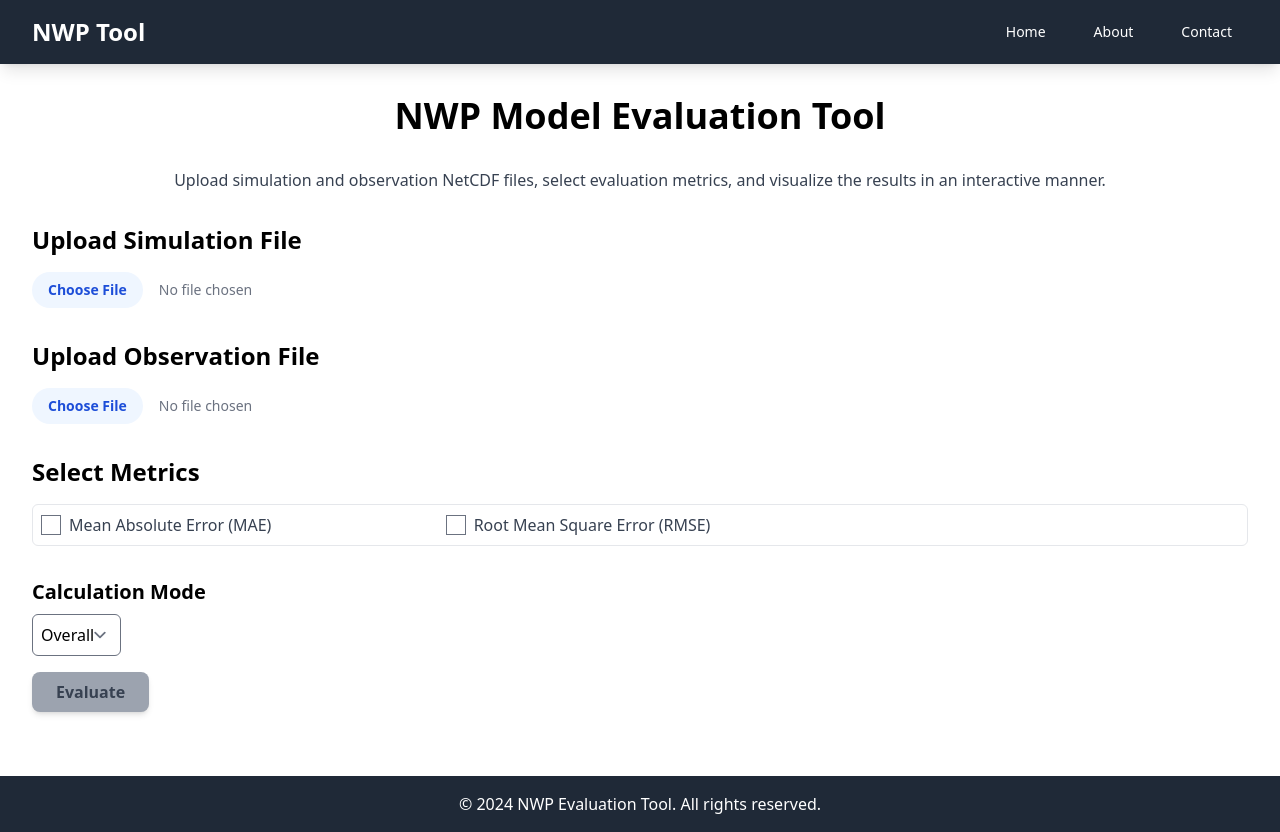
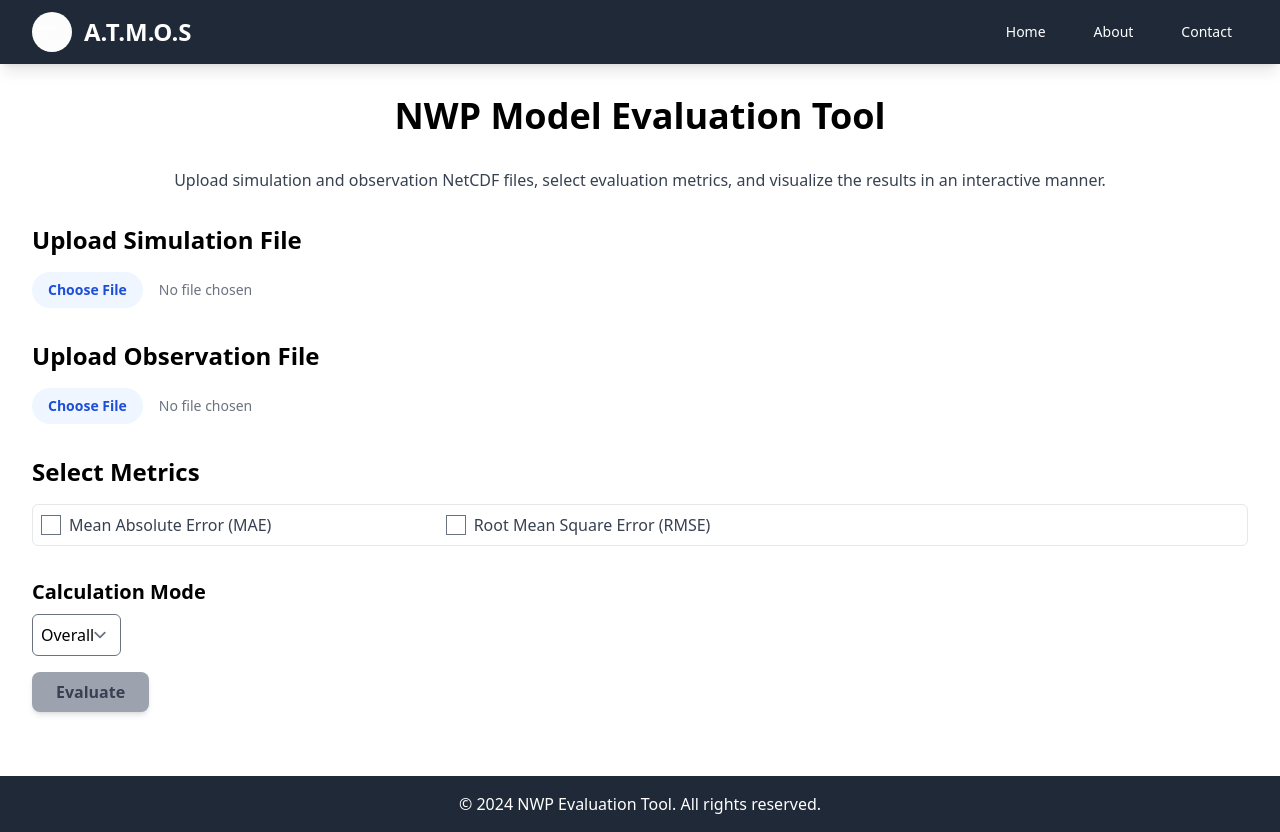
Before and after one commit to shiv3679/ATMOS, a React (Create React App) app in the folder atmos-app/: page / in a window 1280 px wide. Built offline with nearby package versions, Linux system fonts and the light colour scheme.

Commit message:
add the logo and enhance nav

```diff
--- a/atmos-app/public/index.html
+++ b/atmos-app/public/index.html
@@ -2,7 +2,7 @@
 <html lang="en">
   <head>
     <meta charset="utf-8" />
-    <link rel="icon" href="%PUBLIC_URL%/favicon.ico" />
+    <link rel="icon" href="%PUBLIC_URL%/A.T.M.O.S.png" />
     <meta name="viewport" content="width=device-width, initial-scale=1" />
     <meta name="theme-color" content="#000000" />
     <meta
@@ -24,7 +24,7 @@
       work correctly both with client-side routing and a non-root public URL.
       Learn how to configure a non-root public URL by running `npm run build`.
     -->
-    <title>React App</title>
+    <title>ATMOS</title>
   </head>
   <body>
     <noscript>You need to enable JavaScript to run this app.</noscript>
--- a/atmos-app/src/components/Navbar.js
+++ b/atmos-app/src/components/Navbar.js
@@ -8,10 +8,15 @@ function Navbar() {
     <nav className="bg-gray-800 shadow-lg">
       <div className="max-w-7xl mx-auto px-4 sm:px-6 lg:px-8">
         <div className="flex items-center justify-between h-16">
-          {/* Logo */}
-          <div className="flex-shrink-0">
+          {/* Logo and Brand Name */}
+          <div className="flex items-center">
+            <img
+              src="/A.T.M.O.S.gif"
+              alt="A.T.M.O.S Logo"
+              className="h-10 w-10 mr-3 rounded-full"
+            />
             <Link to="/" className="text-white font-bold text-2xl">
-              NWP Tool
+              A.T.M.O.S
             </Link>
           </div>
 
--- a/atmos-app/src/pages/Home.js
+++ b/atmos-app/src/pages/Home.js
@@ -53,7 +53,7 @@ function Home() {
 
   return (
     <div className="container mx-auto p-4">
-      <h1 className="text-4xl font-bold text-center mb-8">NWP Model Evaluation Tool</h1>
+      <h1 className="text-4xl font-bold text-center mb-8"> NWP Model Evaluation Tool</h1>
       <p className="mb-8 text-gray-700 text-center">
         Upload simulation and observation NetCDF files, select evaluation metrics, and visualize the results in an interactive manner.
       </p>
```
Also changed, not shown: atmos-app/public/A.T.M.O.S.gif (added), atmos-app/public/A.T.M.O.S.png (added).
